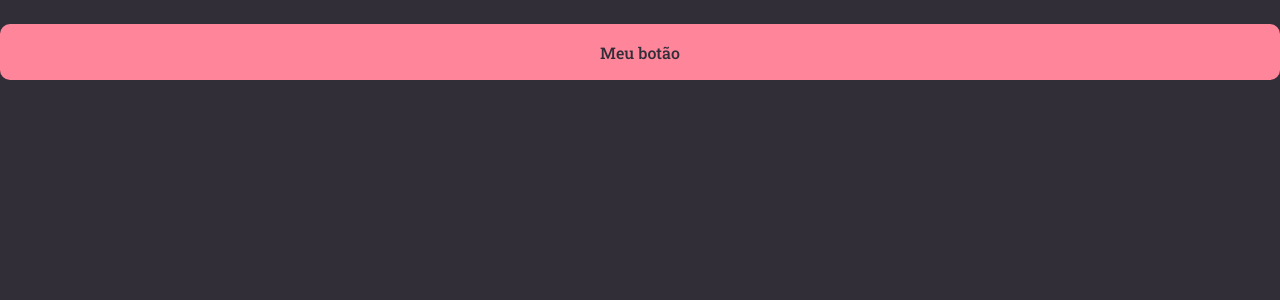
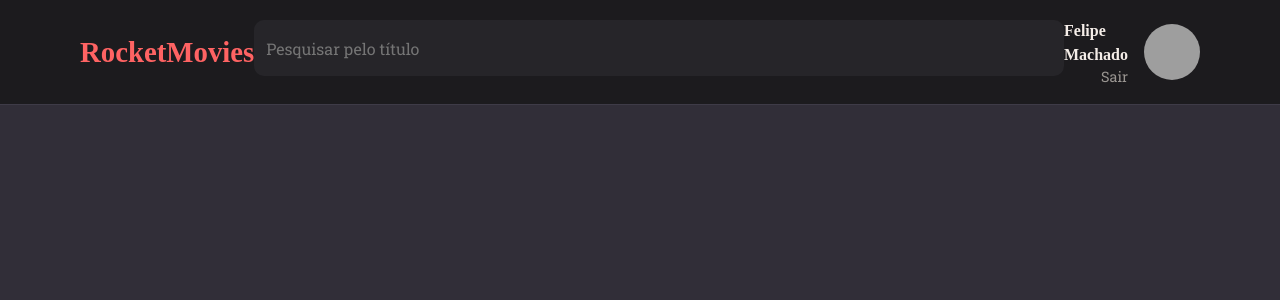
Before and after one commit to Felipe572/rocket-movies, a React (Vite) app in the folder rocketmovies/: page / in a window 1280 px wide. Shown: the top 300 px of the page. Built offline with nearby package versions, Linux system fonts and the light colour scheme; grey boxes are pictures that could not be loaded.

Commit message:
Atualizando header

```diff
--- a/rocketmovies/package.json
+++ b/rocketmovies/package.json
@@ -12,6 +12,7 @@
   "dependencies": {
     "react": "^18.3.1",
     "react-dom": "^18.3.1",
+    "react-icons": "^5.4.0",
     "styled-components": "^6.1.14"
   },
   "devDependencies": {
--- a/rocketmovies/src/components/Button/index.jsx
+++ b/rocketmovies/src/components/Button/index.jsx
@@ -1,9 +1,14 @@
 import { Container } from "./styles";
 
-export function Button() {
-    return (
-        <Container type="button">
-            Meu botão
+export function Button({ title, loading = false, ...rest }){
+
+    return(
+        <Container
+            type="button"
+            disabled={ loading }
+            { ...rest }
+        >
+            { loading ? 'Carregando...' : title }
         </Container>
     );
 }
--- /dev/null
+++ b/rocketmovies/src/components/Header/index.jsx
@@ -0,0 +1,29 @@
+import { FiSearch } from 'react-icons/Fi';
+import { Container, Profile } from "./styles";
+import { Input } from "../Input";
+
+export function Header() {
+    return (
+        <Container>
+            <div className="logo">
+                <h1>RocketMovies</h1>
+             </div>
+
+            <Input type="text" placeholder="Pesquisar pelo título" />
+             <div className="search-bar">
+            </div>
+
+
+            <Profile>
+
+                <div>
+                    <strong>Felipe Machado</strong>
+                    <button className='logout'>Sair</button>
+                </div>
+
+                <img src="https://github.com/Felipe572.png" alt="Foto do Usúario" />
+            </Profile>
+
+        </Container>
+    );
+}
--- /dev/null
+++ b/rocketmovies/src/components/Header/styles.js
@@ -0,0 +1,67 @@
+import styled from 'styled-components';
+
+export const Container = styled.header`
+
+  grid-area: header;
+
+  height: 105px;
+  width: 100%;
+  padding: 0 80px;
+
+  border-bottom: 1px solid ${({theme}) => theme.COLORS.BACKGROUND_700};
+
+  display: flex;
+  justify-content: space-between;
+  align-items: center;
+
+  background-color: ${({theme}) => theme.COLORS.BACKGROUND_900};
+
+
+
+.logo h1 {
+  font-size: 1.8rem;
+  color: #ff6363;
+}
+
+.search-bar input {
+  flex: 1;
+  width: 300px;
+  padding: 8px 10px;
+  border-radius: 5px;
+  border: none;
+  background-color: #333;
+  color: #fff;
+}
+
+.search-bar input::placeholder {
+  color: #aaa;
+}
+
+`;
+
+export const Profile = styled.div`
+  display: flex;
+  align-items: center;
+
+  > img {
+    width: 56px;
+    height: 56px;
+    border-radius: 50%;
+  }
+
+  > div {
+    display: flex;
+    flex-direction: column;
+    margin-right: 16px;
+    line-height: 24px;
+  }
+
+  .logout {
+  background: none;
+  border: none;
+  color: ${({theme}) => theme.COLORS.GRAY_200};
+  cursor: pointer;
+  font-size: 0.9rem;
+  text-align: end;
+}
+`;
--- /dev/null
+++ b/rocketmovies/src/components/Input/index.jsx
@@ -0,0 +1,10 @@
+import { Container } from "./styles";
+
+export function Input({ icon: Icon, ...rest }) {
+    return (
+        <Container>
+            {Icon && <Icon size={20} />}
+            <input {...rest} />
+        </Container>
+    );
+}
--- /dev/null
+++ b/rocketmovies/src/components/Input/styles.js
@@ -0,0 +1,33 @@
+import styled from "styled-components";
+
+export const Container = styled.div`
+    width: 100%;
+
+    display: flex;
+    align-items: center;
+
+    background-color: ${({theme}) => theme.COLORS.GRAY_300};
+    color: ${({theme}) => theme.COLORS.GRAY_300};
+
+    margin-bottom: 8px;
+    border-radius: 10px;
+
+    > input {
+        height: 56px;
+        width: 100%;
+
+        padding: 12px;
+
+        color: ${({theme}) => theme.COLORS.WHITE};
+        background-color: transparent;
+        border: 0;
+
+        &:placeholder {
+            color: ${({theme}) => theme.COLORS.GRAY_300};
+        }
+    }
+
+    > svg {
+        margin-left: 16px;
+    }
+`;
--- a/rocketmovies/src/main.jsx
+++ b/rocketmovies/src/main.jsx
@@ -1,18 +1,18 @@
-import { StrictMode } from 'react';
-import { createRoot } from 'react-dom/client';
-import GlobalStyle from './styles/global';
+import  React  from 'react';
+import  ReactDOM  from 'react-dom/client';
+import { ThemeProvider } from 'styled-components';
+import GlobalStyles from './styles/global';
 
-import theme from './styles/theme';
-import { ThemeProvider } from 'styled-components';
+import theme from './styles/theme'
 
 import Details from './pages/Details/Details';
 
 
-createRoot(document.getElementById('root')).render(
-  <StrictMode>
+ReactDOM.createRoot(document.getElementById('root')).render(
+  <React.StrictMode>
     <ThemeProvider theme={theme}>
-      <GlobalStyle />
+      <GlobalStyles />
       <Details />
     </ThemeProvider>
-  </StrictMode>,
+  </React.StrictMode>,
 )
--- a/rocketmovies/src/pages/Details/Details.jsx
+++ b/rocketmovies/src/pages/Details/Details.jsx
@@ -1,11 +1,12 @@
 import { Container } from "./styles";
 
 import { Button } from "../../components/Button";
+import { Header } from "../../components/Header";
 
 export default function Details(){
   return (
     <Container>
-      <Button title="Salvar"/>
+      <Header />
     </Container>
   );
 }
--- a/rocketmovies/src/pages/Details/styles.js
+++ b/rocketmovies/src/pages/Details/styles.js
@@ -1,4 +1,12 @@
 import styled from 'styled-components';
 
 export const Container = styled.div`
+    width: 100%;
+    height: 100vh;
+
+    display: grid;
+    grid-template-rows: 105px auto;
+    grid-template-areas:
+    "header"
+    "content";
 `;
```
Also changed, not shown: 1 other file (tests, documents, lock files or other folders).
